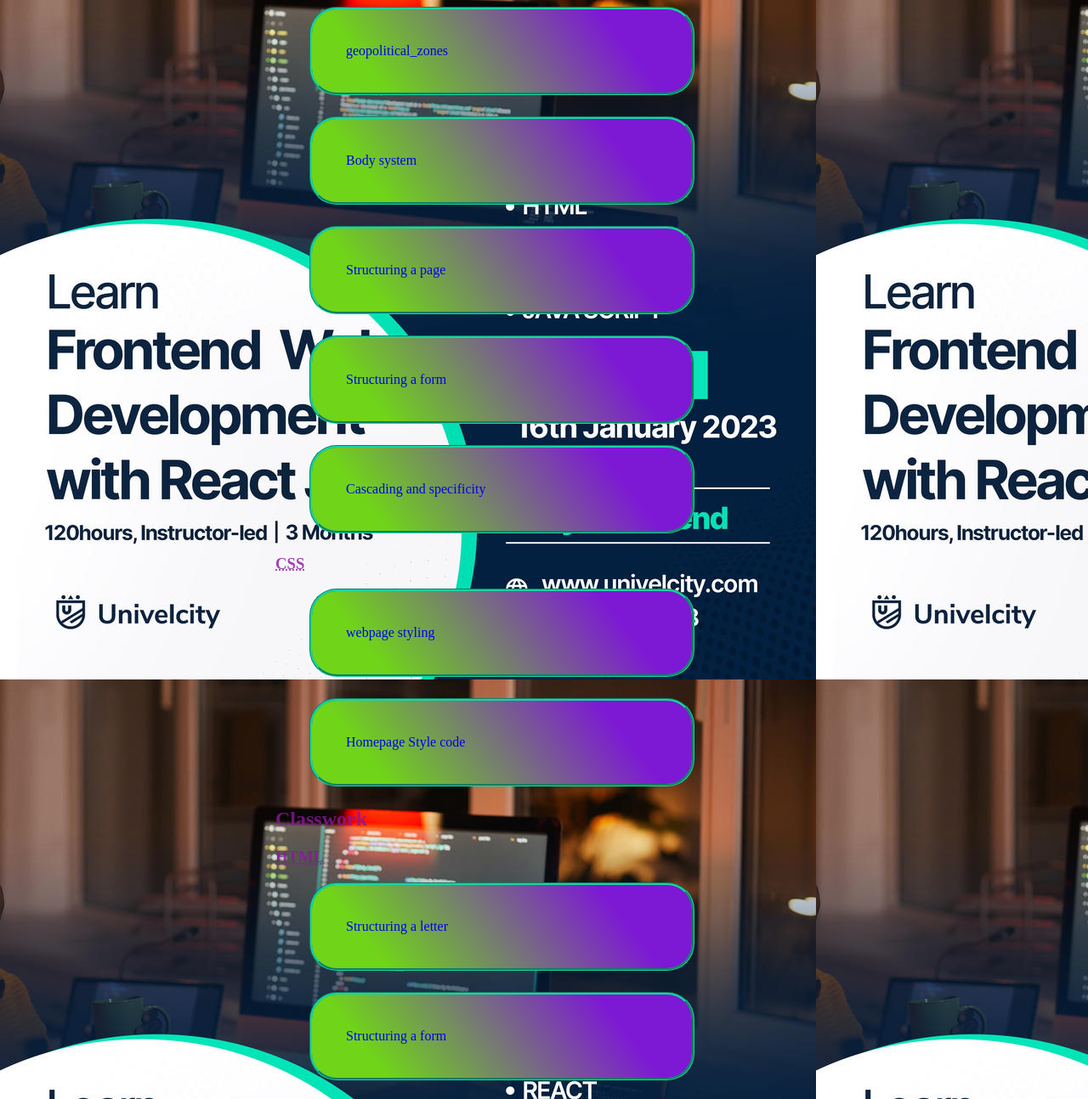
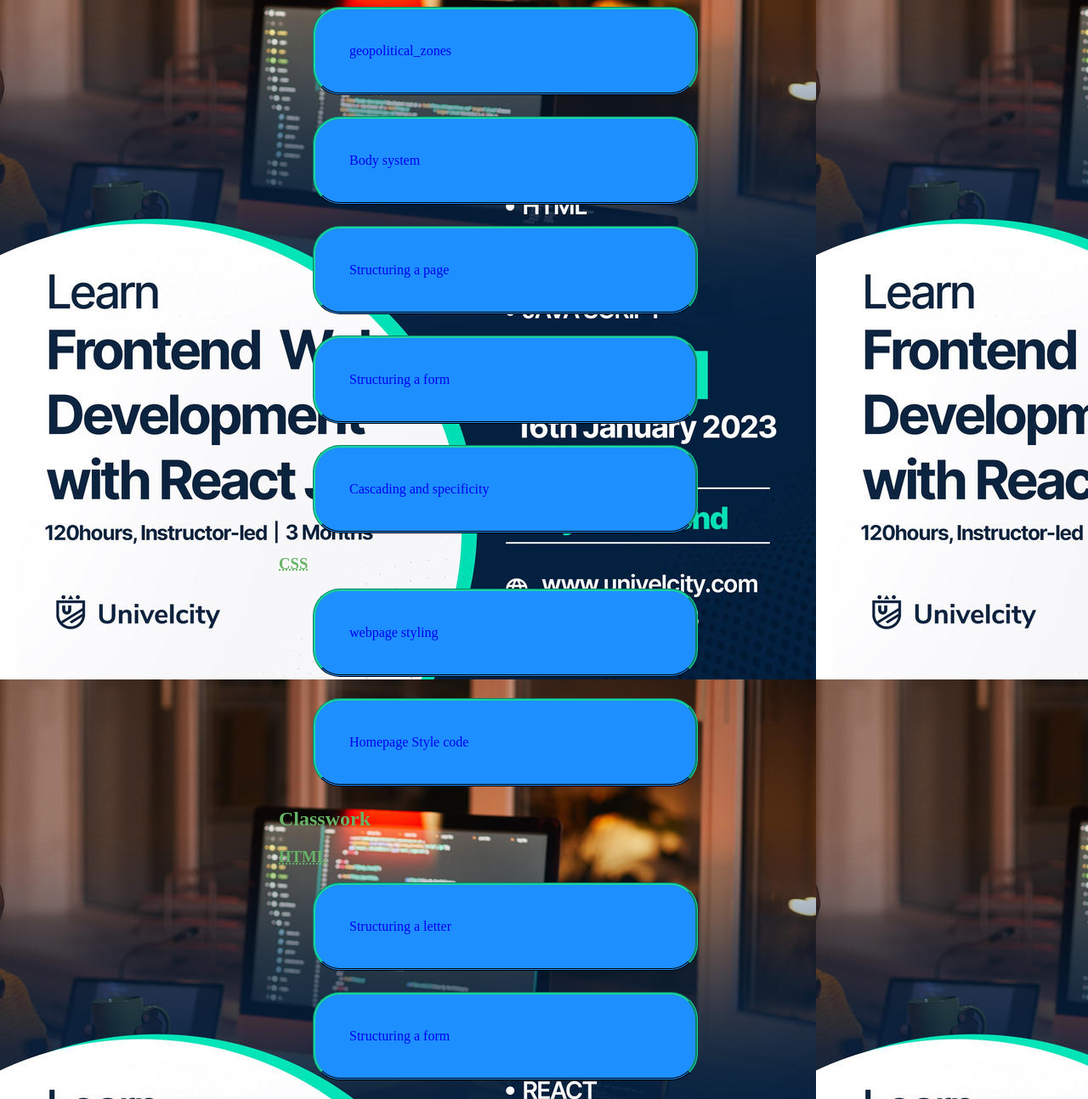
Before and after one commit to Stephenerons/6b2, a plain HTML site: page index.html in a window 1280 px wide. Shown: the part 160-1454 px from the top of the page at 85% size. Drawn offline with Linux system fonts and the light colour scheme.

Commit message:
feat:add some files

```diff
--- a/html/homepagestyle.css
+++ b/html/homepagestyle.css
@@ -5,11 +5,12 @@ body{
 }
 
 h1 , h2 , h3{
-    color: #8a189ccd;
+    color: #68b468;
 }
 main{
     position: relative;
-    left: 25%;
+    left: 25vw;
+
 }
 
 
@@ -24,7 +25,14 @@ li{
     border-color: #18d5a3;
     margin-bottom: 25px;
     padding: 40px;
-background: linear-gradient(232deg, rgba(125,24,213,1) 21%, rgba(112,213,24,1) 83%);
+    border-bottom: double;
+    background-color: rgb(30, 143, 255);
+    transition: background-color 3s ease-out;
+
+}
+
+.list:hover{
+    background: linear-gradient(232deg, rgba(125,24,213,1) 21%, rgba(112,213,24,1) 83%);
 }
 
 a{
@@ -32,6 +40,6 @@ a{
 }
 
  a:hover {
-    text-decoration: double underline;
+    text-decoration: underline;
     color: tomato;
 }
--- a/index.html
+++ b/index.html
@@ -15,23 +15,25 @@
         <aside>
           <h3><abbr title="Hyper-Text-Markup-Language">HTML</abbr></h3>
           <ul>
-            <li>
-              <a href="./html/geopolitical_zones.html" target="_blank">geopolitical_zones</a>
+            <li class="list">
+              <a href="./html/geopolitical_zones.html" target="_blank"
+                >geopolitical_zones</a
+              >
             </li>
-            <li>
+            <li class="list">
               <a href="./html/Body_system.html" target="_blank">Body system</a>
             </li>
-            <li>
+            <li class="list">
               <a href="./html/structuredpage.html" target="_blank"
                 >Structuring a page</a
               >
             </li>
-            <li>
+            <li class="list">
               <a href="./html/form_assignment.html" target="_blank"
                 >Structuring a form</a
               >
             </li>
-            <li>
+            <li class="list">
               <a href="./html/cascade.html" target="_blank"
                 >Cascading and specificity</a
               >
@@ -42,10 +44,10 @@
         <aside>
           <h3><abbr title="Cascading-Style-Sheet">CSS</abbr></h3>
           <ul>
-            <li>
+            <li class="list">
               <a href="./html/webstyle.css" target="_blank">webpage styling</a>
             </li>
-            <li>
+            <li class="list">
               <a href="./html/homepagestyle.css" target="_blank"
                 >Homepage Style code</a
               >
@@ -58,15 +60,15 @@
         <aside>
           <h3><abbr title="Hyper-Text-Markup-Language">HTML</abbr></h3>
           <ul>
-            <li>
+            <li class="list">
               <a href="./html/letter.html" target="_blank"
                 >Structuring a letter</a
               >
             </li>
-            <li>
+            <li class="list">
               <a href="./html/form.html" target="_blank">Structuring a form</a>
             </li>
-            <li>
+            <li class="list">
               <a href="./html/Flag.html" target="_blank">Creating flags</a>
             </li>
           </ul>
@@ -76,7 +78,9 @@
             <abbr title="Cascading-Style-Sheet" target="_blank">CSS</abbr>
           </h3>
           <ul>
-            <li><a href="./html/style1.css" target="_blank">Flag style</a></li>
+            <li class="list">
+              <a href="./html/style1.css" target="_blank">Flag style</a>
+            </li>
           </ul>
         </aside>
       </section>
```
Also changed, not shown: html/Flag.html (+4 -0 lines), html/style1.css (+9 -0 lines), html/media/china star.jpg (added).
